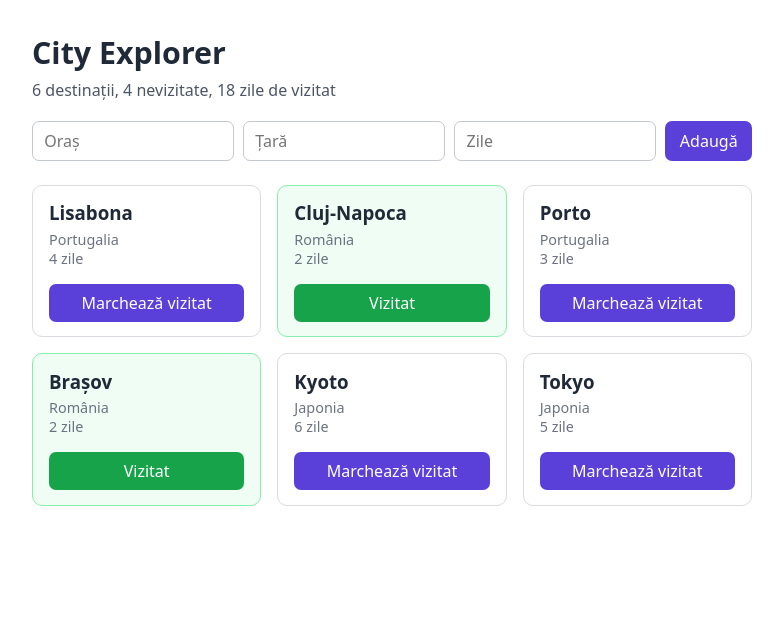
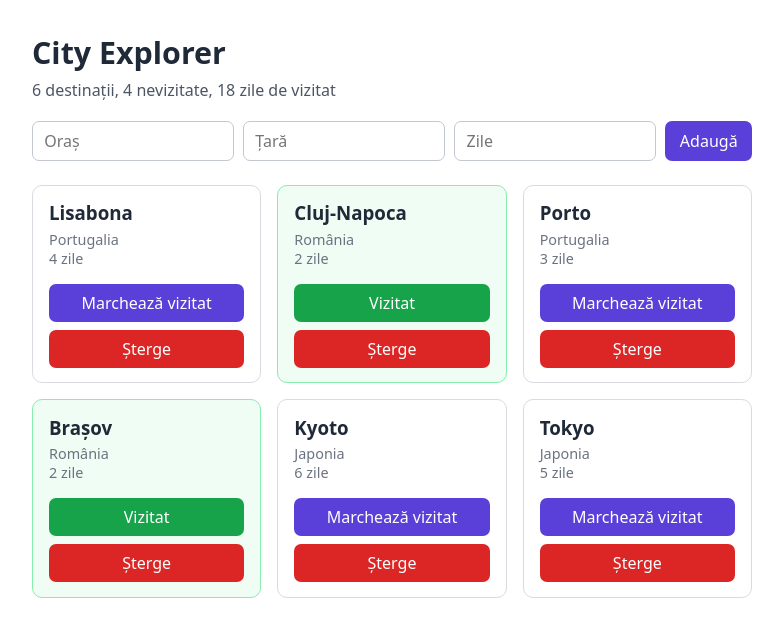
Before and after one commit to stefitp/City-Explorer, a React app in the folder app/: page / in a window 1280 px wide. Shown: the top 636 px of the page, without its empty margins (248-1031 px from the left). Built offline with nearby package versions, Linux system fonts and the light colour scheme; the HTML template or start-up script is replaced by a standard one.

Commit message:
L3: Implementat stergerea unei destinatii prin onDelete si stergeDestinatie

```diff
--- a/app/src/App.css
+++ b/app/src/App.css
@@ -85,3 +85,12 @@ button {
 .card.vizitat button {
   background: #16a34a;
 }
+
+.card button.btn-delete {
+  margin-top: 0.5rem;
+  background: #dc2626;
+}
+
+.card button.btn-delete:hover {
+  background: #b91c1c;
+}
--- a/app/src/App.jsx
+++ b/app/src/App.jsx
@@ -5,6 +5,7 @@ import {
   totalZile,
   marcheazaVizitat,
   adaugaDestinatie,
+  stergeDestinatie,
 } from './utils/destinatii.js'
 import Rezumat from './components/Rezumat.jsx'
 import FormularDestinatie from './components/FormularDestinatie.jsx'
@@ -22,6 +23,10 @@ export default function App() {
     setDestinatii((curent) => adaugaDestinatie(curent, nouaDestinatie))
   }
 
+  function handleDelete(id) {
+    setDestinatii((curent) => stergeDestinatie(curent, id))
+  }
+
   const total = destinatii.length
   const nevizitate = getNevizitate(destinatii).length
   const zile = totalZile(getNevizitate(destinatii))
@@ -31,7 +36,11 @@ export default function App() {
       <h1>City Explorer</h1>
       <Rezumat total={total} nevizitate={nevizitate} zile={zile} />
       <FormularDestinatie onAdd={handleAdd} />
-      <ListaDestinatii destinatii={destinatii} onToggle={handleToggle} />
+      <ListaDestinatii
+        destinatii={destinatii}
+        onToggle={handleToggle}
+        onDelete={handleDelete}
+      />
     </main>
   )
 }
--- a/app/src/components/DestinatieCard.jsx
+++ b/app/src/components/DestinatieCard.jsx
@@ -1,4 +1,4 @@
-export default function DestinatieCard({ destinatie, onToggle }) {
+export default function DestinatieCard({ destinatie, onToggle, onDelete }) {
   const { id, oras, tara, zile, vizitat } = destinatie
 
   return (
@@ -9,6 +9,13 @@ export default function DestinatieCard({ destinatie, onToggle }) {
       <button type="button" onClick={() => onToggle && onToggle(id)}>
         {vizitat ? 'Vizitat' : 'Marchează vizitat'}
       </button>
+      <button
+        type="button"
+        className="btn-delete"
+        onClick={() => onDelete && onDelete(id)}
+      >
+        Șterge
+      </button>
     </article>
   )
 }
--- a/app/src/components/ListaDestinatii.jsx
+++ b/app/src/components/ListaDestinatii.jsx
@@ -1,6 +1,6 @@
 import DestinatieCard from './DestinatieCard.jsx'
 
-export default function ListaDestinatii({ destinatii, onToggle }) {
+export default function ListaDestinatii({ destinatii, onToggle, onDelete }) {
   if (!destinatii || destinatii.length === 0) {
     return <p className="info">Nu există nicio destinație.</p>
   }
@@ -12,6 +12,7 @@ export default function ListaDestinatii({ destinatii, onToggle }) {
           key={destinatie.id}
           destinatie={destinatie}
           onToggle={onToggle}
+          onDelete={onDelete}
         />
       ))}
     </div>
--- a/app/src/utils/destinatii.js
+++ b/app/src/utils/destinatii.js
@@ -4,3 +4,5 @@ export const totalZile = (list) => list.reduce((total, d) => total + d.zile, 0)
 export const marcheazaVizitat = (list, id) =>
   list.map((d) => (d.id === id ? { ...d, vizitat: !d.vizitat } : d))
 export const adaugaDestinatie = (list, destinatie) => [...list, destinatie]
+
+export const stergeDestinatie = (list, id) => list.filter((d) => d.id !== id)
```
